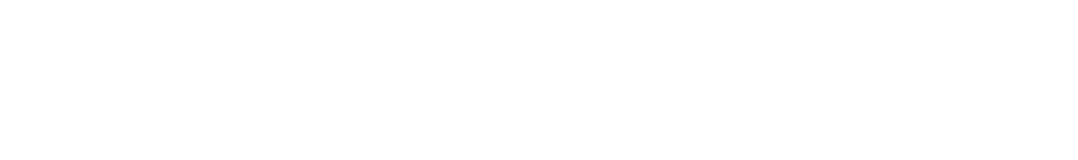
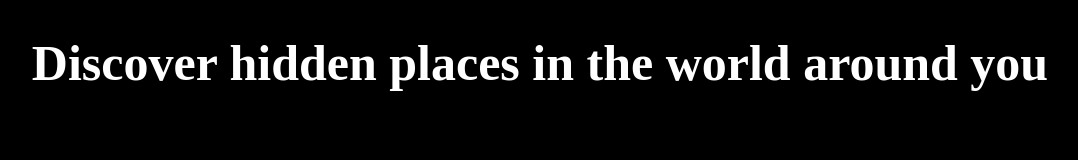
Before and after one commit to kevinbednarek/Excursion, a plain HTML site: page index.html in a window 1280 px wide. Shown: the whole page, without its empty margins (100-1178 px from the left). Drawn offline with Linux system fonts and the light colour scheme.

Commit message:
add boilerplate code and begin page content

```diff
--- a/index.html
+++ b/index.html
@@ -4,9 +4,14 @@
     <meta charset="UTF-8">
     <meta http-equiv="X-UA-Compatible" content="IE=edge">
     <meta name="viewport" content="width=device-width, initial-scale=1.0">
-    <title>Document</title>
+    <link rel="stylesheet" href="resources/style.css">
+    <title>Excursion</title>
 </head>
 <body>
+    <header>
+        <h1>Discover hidden places in the world around you</h1>
+        <a href=""></a>
+    </header>
 
 </body>
 </html>
--- a/resources/style.css
+++ b/resources/style.css
@@ -0,0 +1,10 @@
+h1{
+    color: white;
+    font-family: veranda;
+    font-size: 50px;
+}
+
+body{
+    background-color: black;
+    text-align: center;
+}
```
